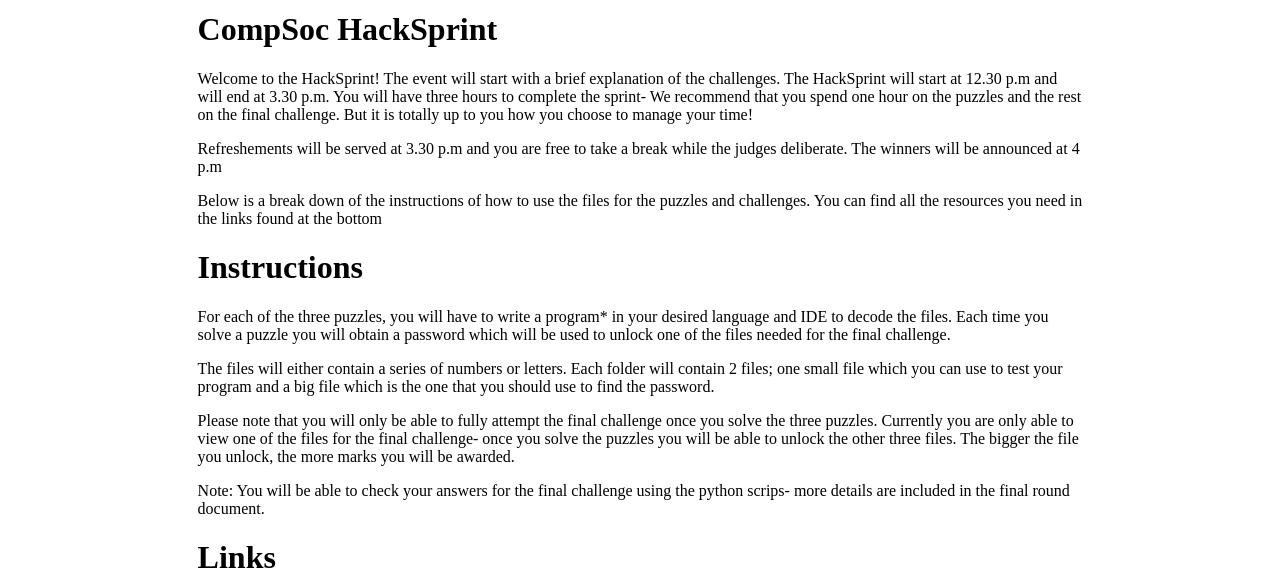
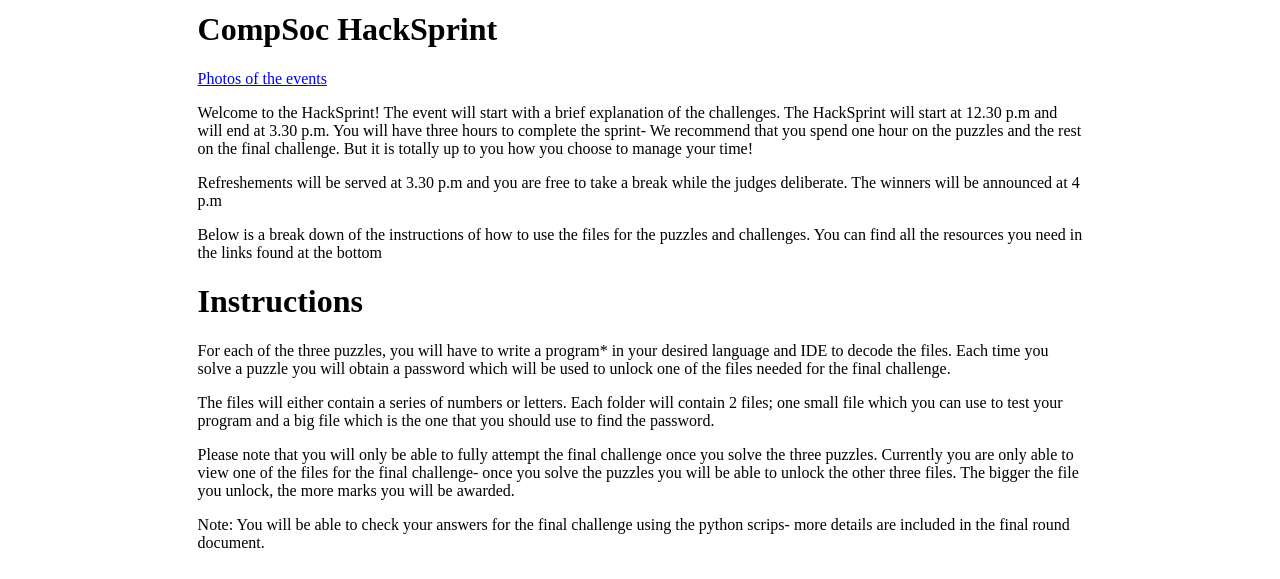
Before and after one commit to StellaNynan/StellaNynan.github.io, a plain HTML site: page index.html in a window 1280 px wide. Shown: the part 214-793 px from the top of the page. Drawn offline with Linux system fonts and the light colour scheme.

Commit message:
added link

```diff
--- a/index.html
+++ b/index.html
@@ -13,6 +13,8 @@
 
 <div class="cen">
     <h1>CompSoc HackSprint</h1>
+
+    <a href="https://blogs.gre.ac.uk/hackcentral/2019/02/28/crack-the-code/">Photos of the events</a></li>
 
     <p> Welcome to the HackSprint! The event will start with a brief explanation of the challenges. The HackSprint will start at 12.30 p.m and will end
   at 3.30 p.m. You will have three hours to complete the sprint- We recommend that you spend one hour on the puzzles and the rest on the final challenge.
```
